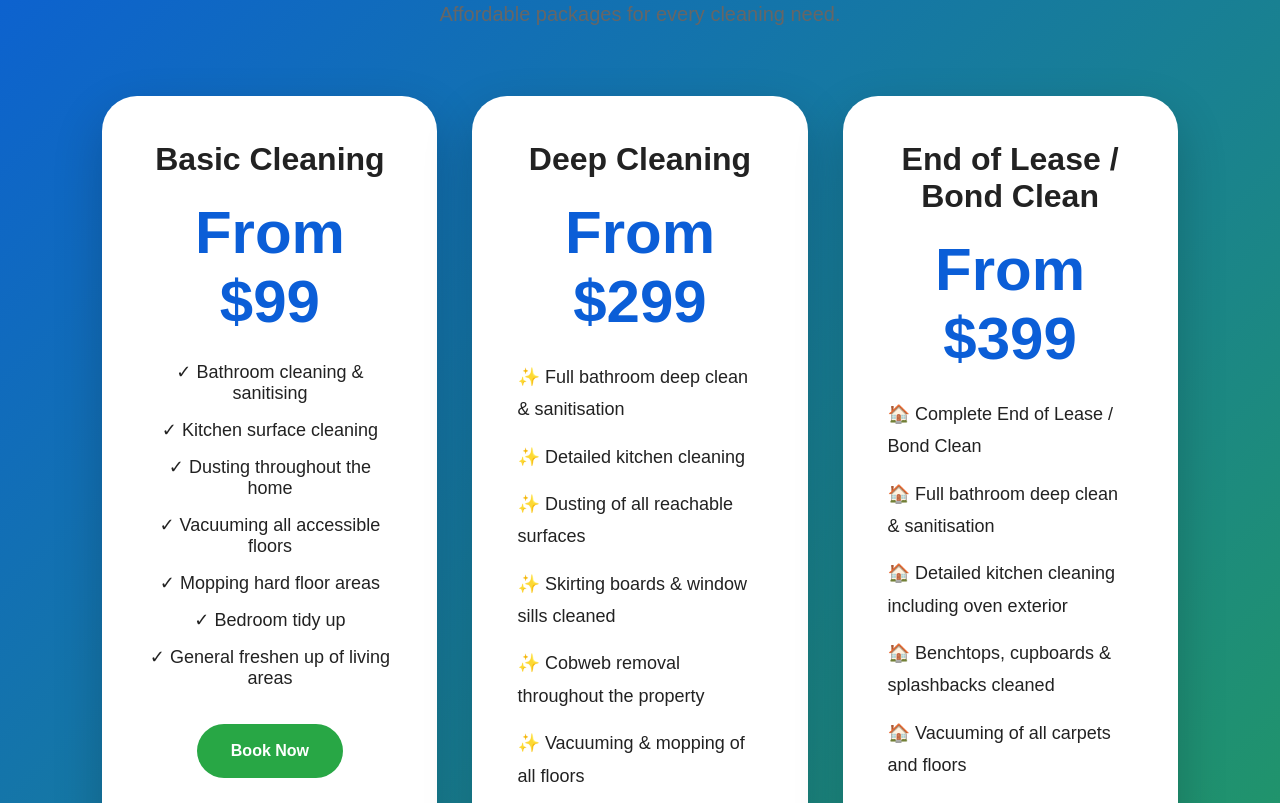
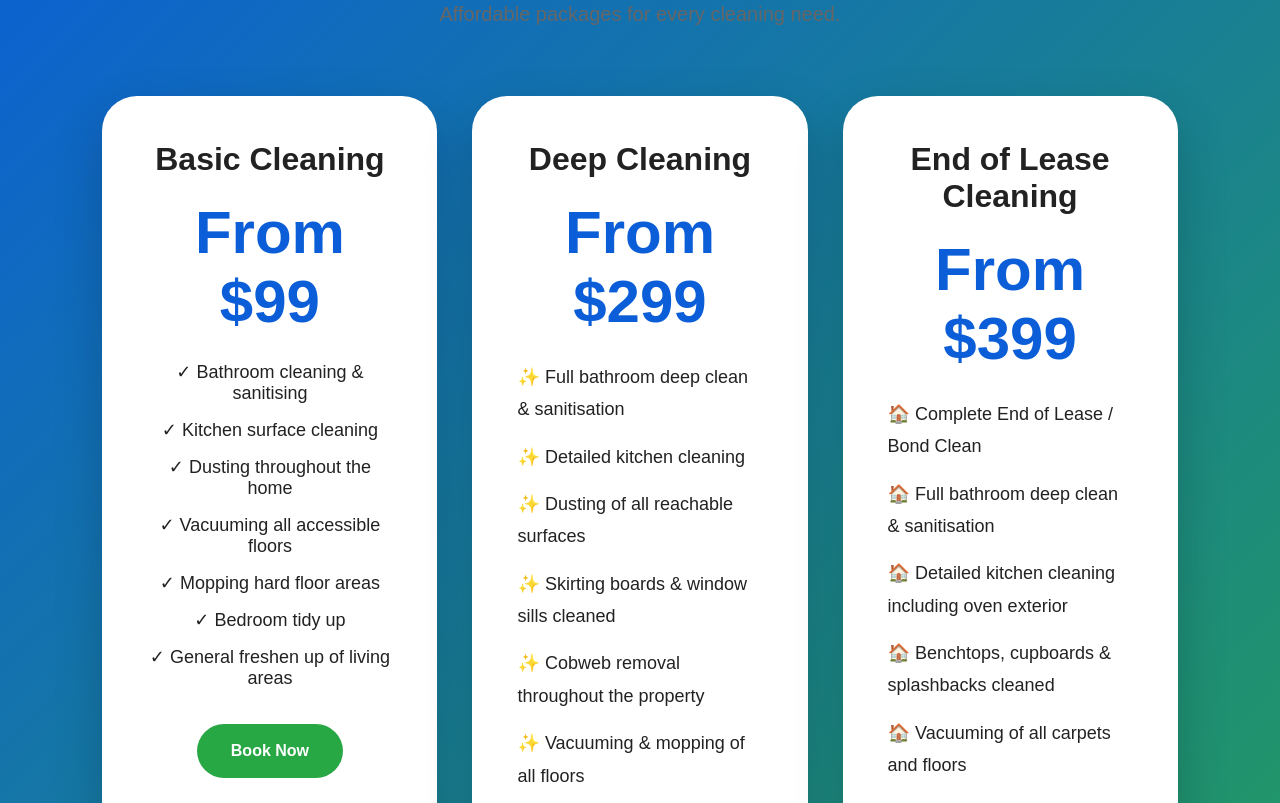
Before and after one commit to avcleaningservice2525-beep/Av-cleaning-final, a plain HTML site: page index.html in a window 1280 px wide. Shown: the part 1957-2760 px from the top of the page. Drawn offline with Linux system fonts and the light colour scheme.

Commit message:
Update index.html

```diff
--- a/index.html
+++ b/index.html
@@ -485,7 +485,7 @@ AV Cleaning provides premium residential and commercial cleaning services with r
 </div>
 
 <div class="price-card">
-<h3>End of Lease / Bond Clean</h3>
+<h3>End of Lease Cleaning</h3>
 
 <p class="price">From $399</p>
 
@@ -518,9 +518,6 @@ AV Cleaning provides premium residential and commercial cleaning services with r
 </ul>
 
 <a class="btn btn-primary" href="tel:0415414854">Book Now</a>
-
-<a class="btn btn-primary" href="tel:0415414854">Book Now</a>
-</div>
 
 </div>
 </section>
```
